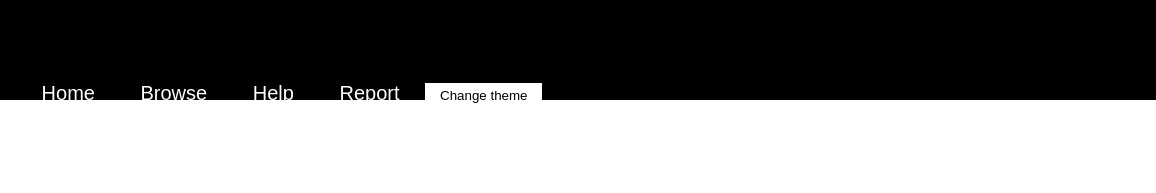
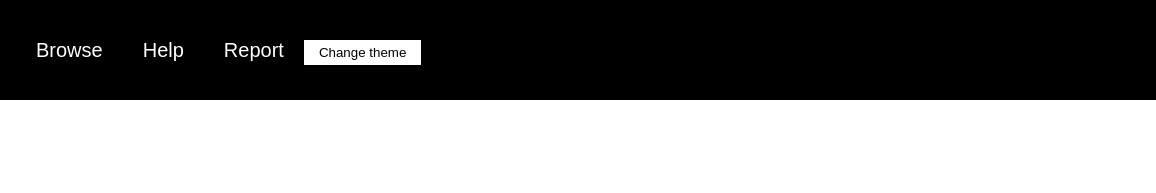
Before and after one commit to Team-Hyperion/Hyperion-website, a plain HTML site: page index.html in a window 1280 px wide. Shown: the top 193 px of the page, 124-1280 px from the left. Drawn offline with Linux system fonts and the light colour scheme.

Commit message:
Update index.html

```diff
--- a/index.html
+++ b/index.html
@@ -3,18 +3,16 @@
     <head>
         <title>Home</title>
         <link rel="stylesheet" href="style.css"  type="text/css">
-
     </head>
 
     <body>
         <nav>
-            <ul>
-                <li><a><img src="https://cdn.discordapp.com/attachments/755129724811870211/757711994370392211/unknown.png" class="logo" class="menu"></a></li>
-                <li><a href="index.html" class="menu">Home</a></li>
-                <li><a href="Browse.html" class="menu">Browse</a></li>
-                <li><a href="Help.html" class="menu">Help</a></li>
-                <li><a href="https://forms.gle/QmQRTCUmqyDopNDF7" class="menu">Report</a></li>
-                <button type="button" id="theme_changer" class="button">Change theme</button>
+            <ul class='nav-items'>
+                <li><a href="index.html"><img src="https://cdn.discordapp.com/attachments/755129724811870211/757711994370392211/unknown.png" class="logo"></a></li>
+                <li><a href="Browse.html">Browse</a></li>
+                <li><a href="Help.html">Help</a></li>
+                <li><a href="https://forms.gle/QmQRTCUmqyDopNDF7" >Report</a></li>
+                <li><button type="button" id="theme_changer" class="button">Change theme</button></li>
             </ul>
         </nav>
 
```
